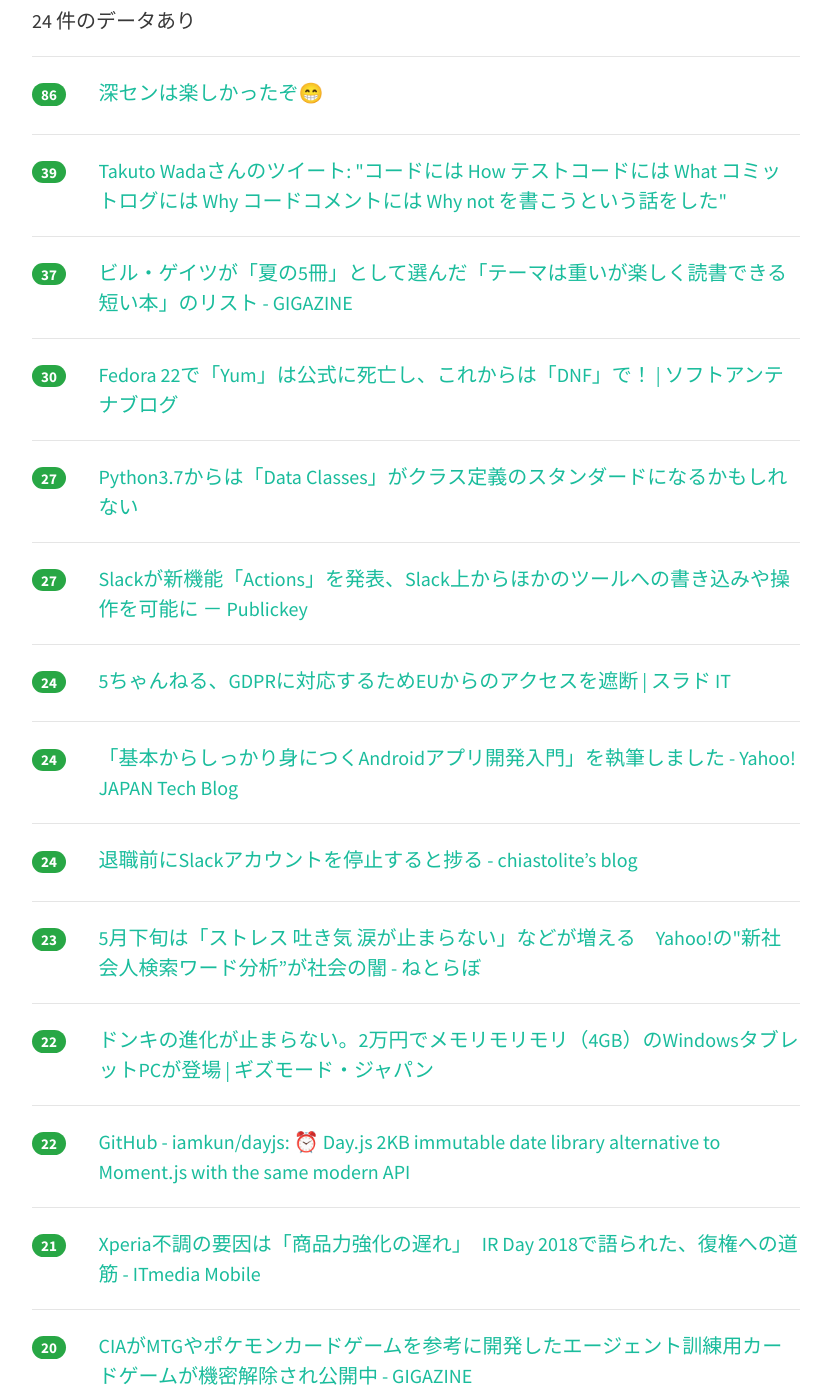
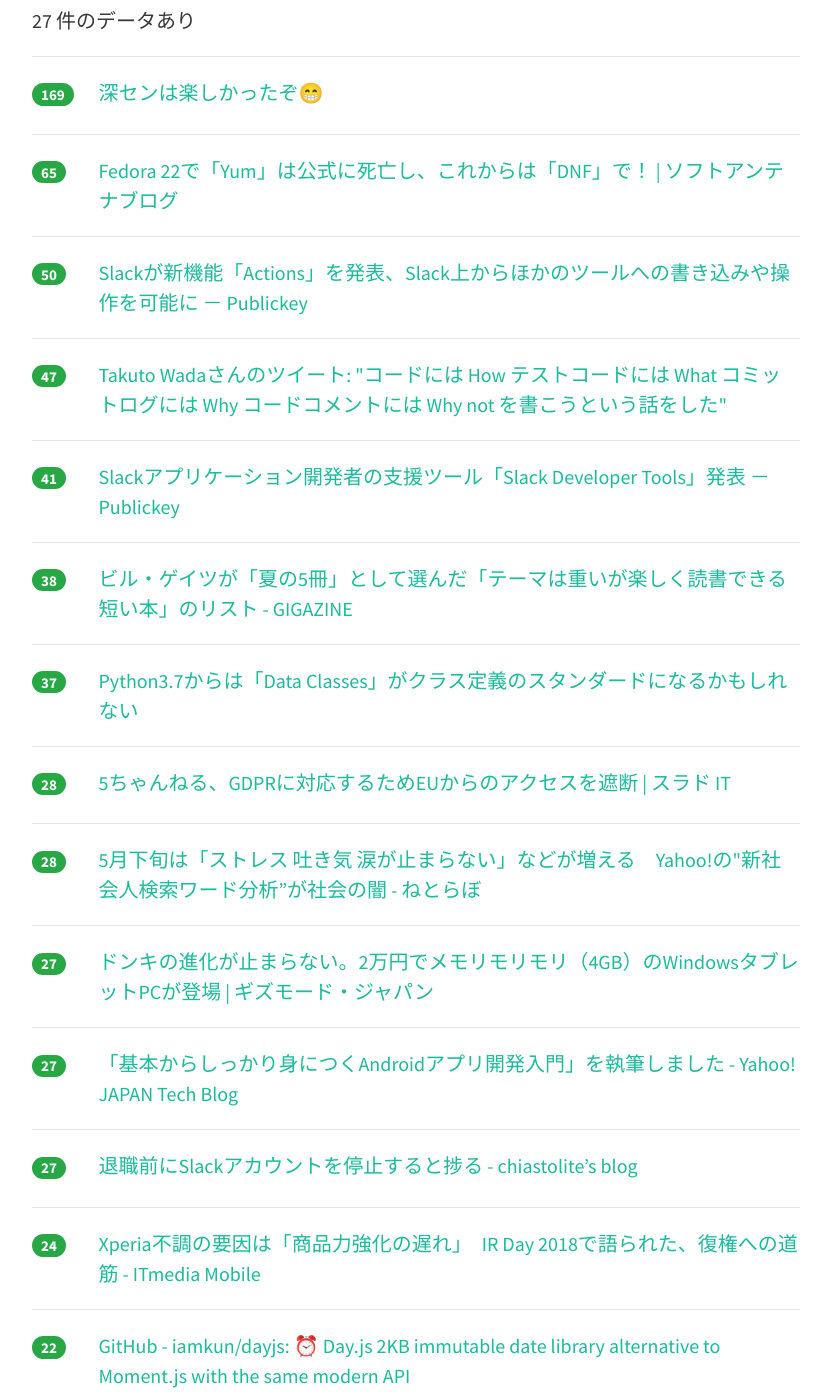
Before and after one commit to yatta47/hatena-matome-site, a Jekyll site: the page built from _posts/2018-05-23-hatena.md, in a window 1280 px wide and 1400 px high, scrolled down 317 px. Shown: the whole window, without its empty margins (224-1052 px from the left). Built offline with Jekyll 4.4.1, drawn with Linux system fonts in a browser that asks for light colours; nearby versions of some CDN libraries; some of the changed text lies outside the part shown.

Commit message:
Updated 2018-05-23

```diff
--- a/_posts/2018-05-23-hatena.md
+++ b/_posts/2018-05-23-hatena.md
@@ -1,64 +1,74 @@
 ---
 layout: post
 title:  "2018-05-23 はてぶIT"
-date:   2018-05-23 09:03:35
+date:   2018-05-23 10:02:46
 tags: [it-hotentry]
 ---
-24 件のデータあり
+27 件のデータあり
 
 <hr><div class="row">
-<div class="col-1"><span class="badge badge-pill badge-success h2">86</span></div>
+<div class="col-1"><span class="badge badge-pill badge-success h2">169</span></div>
 <div class="col-11"><a href='https://anond.hatelabo.jp/20180522233419' target='_blank'>深センは楽しかったぞ😁</a></div>
 </div>
 <hr>
 <div class="row">
-<div class="col-1"><span class="badge badge-pill badge-success h2">39</span></div>
+<div class="col-1"><span class="badge badge-pill badge-success h2">65</span></div>
+<div class="col-11"><a href='https://www.softantenna.com/wp/unix/yum-is-dead/' target='_blank'>Fedora 22で「Yum」は公式に死亡し、これからは「DNF」で！ | ソフトアンテナブログ</a></div>
+</div>
+<hr>
+<div class="row">
+<div class="col-1"><span class="badge badge-pill badge-success h2">50</span></div>
+<div class="col-11"><a href='https://www.publickey1.jp/blog/18/slackactionsslack.html' target='_blank'>Slackが新機能「Actions」を発表、Slack上からほかのツールへの書き込みや操作を可能に － Publickey</a></div>
+</div>
+<hr>
+<div class="row">
+<div class="col-1"><span class="badge badge-pill badge-success h2">47</span></div>
 <div class="col-11"><a href='http://twitter.com/t_wada/status/904916106153828352' target='_blank'>Takuto Wadaさんのツイート: "コードには How テストコードには What コミットログには Why コードコメントには Why not を書こうという話をした"</a></div>
 </div>
 <hr>
 <div class="row">
-<div class="col-1"><span class="badge badge-pill badge-success h2">37</span></div>
+<div class="col-1"><span class="badge badge-pill badge-success h2">41</span></div>
+<div class="col-11"><a href='https://www.publickey1.jp/blog/18/slackslack_developer_tools.html' target='_blank'>Slackアプリケーション開発者の支援ツール「Slack Developer Tools」発表 － Publickey</a></div>
+</div>
+<hr>
+<div class="row">
+<div class="col-1"><span class="badge badge-pill badge-success h2">38</span></div>
 <div class="col-11"><a href='https://gigazine.net/news/20180522-5-books-worth-reading-summer/' target='_blank'>ビル・ゲイツが「夏の5冊」として選んだ「テーマは重いが楽しく読書できる短い本」のリスト - GIGAZINE</a></div>
 </div>
 <hr>
 <div class="row">
-<div class="col-1"><span class="badge badge-pill badge-success h2">30</span></div>
-<div class="col-11"><a href='https://www.softantenna.com/wp/unix/yum-is-dead/' target='_blank'>Fedora 22で「Yum」は公式に死亡し、これからは「DNF」で！ | ソフトアンテナブログ</a></div>
+<div class="col-1"><span class="badge badge-pill badge-success h2">37</span></div>
+<div class="col-11"><a href='https://qiita.com/tag1216/items/13b032348c893667862a' target='_blank'>Python3.7からは「Data Classes」がクラス定義のスタンダードになるかもしれない</a></div>
+</div>
+<hr>
+<div class="row">
+<div class="col-1"><span class="badge badge-pill badge-success h2">28</span></div>
+<div class="col-11"><a href='https://it.srad.jp/story/18/05/22/0455238/' target='_blank'>5ちゃんねる、GDPRに対応するためEUからのアクセスを遮断 | スラド IT</a></div>
+</div>
+<hr>
+<div class="row">
+<div class="col-1"><span class="badge badge-pill badge-success h2">28</span></div>
+<div class="col-11"><a href='http://nlab.itmedia.co.jp/nl/articles/1805/22/news072.html' target='_blank'>5月下旬は「ストレス 吐き気 涙が止まらない」などが増える　Yahoo!の"新社会人検索ワード分析”が社会の闇 - ねとらぼ</a></div>
 </div>
 <hr>
 <div class="row">
 <div class="col-1"><span class="badge badge-pill badge-success h2">27</span></div>
-<div class="col-11"><a href='https://qiita.com/tag1216/items/13b032348c893667862a' target='_blank'>Python3.7からは「Data Classes」がクラス定義のスタンダードになるかもしれない</a></div>
+<div class="col-11"><a href='https://www.gizmodo.jp/2018/05/donki-pc-rm-f106-sr.html' target='_blank'>ドンキの進化が止まらない。2万円でメモリモリモリ（4GB）のWindowsタブレットPCが登場 | ギズモード・ジャパン</a></div>
 </div>
 <hr>
 <div class="row">
 <div class="col-1"><span class="badge badge-pill badge-success h2">27</span></div>
-<div class="col-11"><a href='https://www.publickey1.jp/blog/18/slackactionsslack.html' target='_blank'>Slackが新機能「Actions」を発表、Slack上からほかのツールへの書き込みや操作を可能に － Publickey</a></div>
+<div class="col-11"><a href='https://techblog.yahoo.co.jp/android/201805_kuroobi_book/' target='_blank'>「基本からしっかり身につくAndroidアプリ開発入門」を執筆しました - Yahoo! JAPAN Tech Blog</a></div>
+</div>
+<hr>
+<div class="row">
+<div class="col-1"><span class="badge badge-pill badge-success h2">27</span></div>
+<div class="col-11"><a href='https://chiastolite.hatenablog.com/entry/2018/05/22/163033' target='_blank'>退職前にSlackアカウントを停止すると捗る - chiastolite’s blog</a></div>
 </div>
 <hr>
 <div class="row">
 <div class="col-1"><span class="badge badge-pill badge-success h2">24</span></div>
-<div class="col-11"><a href='https://it.srad.jp/story/18/05/22/0455238/' target='_blank'>5ちゃんねる、GDPRに対応するためEUからのアクセスを遮断 | スラド IT</a></div>
-</div>
-<hr>
-<div class="row">
-<div class="col-1"><span class="badge badge-pill badge-success h2">24</span></div>
-<div class="col-11"><a href='https://techblog.yahoo.co.jp/android/201805_kuroobi_book/' target='_blank'>「基本からしっかり身につくAndroidアプリ開発入門」を執筆しました - Yahoo! JAPAN Tech Blog</a></div>
-</div>
-<hr>
-<div class="row">
-<div class="col-1"><span class="badge badge-pill badge-success h2">24</span></div>
-<div class="col-11"><a href='https://chiastolite.hatenablog.com/entry/2018/05/22/163033' target='_blank'>退職前にSlackアカウントを停止すると捗る - chiastolite’s blog</a></div>
-</div>
-<hr>
-<div class="row">
-<div class="col-1"><span class="badge badge-pill badge-success h2">23</span></div>
-<div class="col-11"><a href='http://nlab.itmedia.co.jp/nl/articles/1805/22/news072.html' target='_blank'>5月下旬は「ストレス 吐き気 涙が止まらない」などが増える　Yahoo!の"新社会人検索ワード分析”が社会の闇 - ねとらぼ</a></div>
-</div>
-<hr>
-<div class="row">
-<div class="col-1"><span class="badge badge-pill badge-success h2">22</span></div>
-<div class="col-11"><a href='https://www.gizmodo.jp/2018/05/donki-pc-rm-f106-sr.html' target='_blank'>ドンキの進化が止まらない。2万円でメモリモリモリ（4GB）のWindowsタブレットPCが登場 | ギズモード・ジャパン</a></div>
+<div class="col-11"><a href='http://www.itmedia.co.jp/mobile/articles/1805/22/news139.html' target='_blank'>Xperia不調の要因は「商品力強化の遅れ」　IR Day 2018で語られた、復権への道筋 - ITmedia Mobile</a></div>
 </div>
 <hr>
 <div class="row">
@@ -67,13 +77,18 @@ tags: [it-hotentry]
 </div>
 <hr>
 <div class="row">
+<div class="col-1"><span class="badge badge-pill badge-success h2">22</span></div>
+<div class="col-11"><a href='https://gigazine.net/news/20180522-cia-card-game-collection-deck/' target='_blank'>CIAがMTGやポケモンカードゲームを参考に開発したエージェント訓練用カードゲームが機密解除され公開中 - GIGAZINE</a></div>
+</div>
+<hr>
+<div class="row">
 <div class="col-1"><span class="badge badge-pill badge-success h2">21</span></div>
-<div class="col-11"><a href='http://www.itmedia.co.jp/mobile/articles/1805/22/news139.html' target='_blank'>Xperia不調の要因は「商品力強化の遅れ」　IR Day 2018で語られた、復権への道筋 - ITmedia Mobile</a></div>
+<div class="col-11"><a href='http://jp.gamesindustry.biz/article/1805/18051802/' target='_blank'>コスパは最強，Oculus GoはモバイルVRを普及させるか？ - GamesIndustry.biz Japan Edition</a></div>
 </div>
 <hr>
 <div class="row">
 <div class="col-1"><span class="badge badge-pill badge-success h2">20</span></div>
-<div class="col-11"><a href='https://gigazine.net/news/20180522-cia-card-game-collection-deck/' target='_blank'>CIAがMTGやポケモンカードゲームを参考に開発したエージェント訓練用カードゲームが機密解除され公開中 - GIGAZINE</a></div>
+<div class="col-11"><a href='https://prtimes.jp/main/html/rd/p/000000815.000004612.html' target='_blank'>Amazon、東京のオフィスを拡張、コーポレート職および技術職で新たに1,000人を追加採用｜アマゾンジャパン合同会社のプレスリリース</a></div>
 </div>
 <hr>
 <div class="row">
@@ -93,11 +108,6 @@ tags: [it-hotentry]
 <hr>
 <div class="row">
 <div class="col-1"><span class="badge badge-pill badge-success h2">18</span></div>
-<div class="col-11"><a href='https://prtimes.jp/main/html/rd/p/000000815.000004612.html' target='_blank'>Amazon、東京のオフィスを拡張、コーポレート職および技術職で新たに1,000人を追加採用｜アマゾンジャパン合同会社のプレスリリース</a></div>
-</div>
-<hr>
-<div class="row">
-<div class="col-1"><span class="badge badge-pill badge-success h2">18</span></div>
 <div class="col-11"><a href='https://gadget.axelmedia.info/google-home%E6%9C%80%E5%88%9D%E3%81%AE%E8%A8%AD%E5%AE%9A/' target='_blank'>これは便利！ Google Homeを買ったら、まず最初に設定すること | Axel Gadgets</a></div>
 </div>
 <hr>
@@ -107,17 +117,12 @@ tags: [it-hotentry]
 </div>
 <hr>
 <div class="row">
-<div class="col-1"><span class="badge badge-pill badge-success h2">17</span></div>
-<div class="col-11"><a href='https://www.publickey1.jp/blog/18/slackslack_developer_tools.html' target='_blank'>Slackアプリケーション開発者の支援ツール「Slack Developer Tools」発表 － Publickey</a></div>
+<div class="col-1"><span class="badge badge-pill badge-success h2">15</span></div>
+<div class="col-11"><a href='https://www.publickey1.jp/blog/18/slackbotslackblock_kit_builder.html' target='_blank'>Slack、BotやSlackアプリなどのメッセージ表示をリッチ化する「Block Kit Builder」発表 － Publickey</a></div>
 </div>
 <hr>
 <div class="row">
-<div class="col-1"><span class="badge badge-pill badge-success h2">15</span></div>
-<div class="col-11"><a href='http://jp.gamesindustry.biz/article/1805/18051802/' target='_blank'>コスパは最強，Oculus GoはモバイルVRを普及させるか？ - GamesIndustry.biz Japan Edition</a></div>
-</div>
-<hr>
-<div class="row">
-<div class="col-1"><span class="badge badge-pill badge-success h2">13</span></div>
+<div class="col-1"><span class="badge badge-pill badge-success h2">14</span></div>
 <div class="col-11"><a href='http://www.4gamer.net/games/023/G002318/20180518045/' target='_blank'>「Razer Blade」がフルモデルチェンジ。Razerは「世界最小の15.6型ゲーマー向けノートPC」と謳う - 4Gamer.net</a></div>
 </div>
 <hr>
@@ -126,3 +131,13 @@ tags: [it-hotentry]
 <div class="col-11"><a href='https://capitalp.jp/2018/05/22/how-wordpress-changed-by-gdpr/' target='_blank'>WordPress 4.9.6のGDPR導入でなにが変わったのか - Capital P</a></div>
 </div>
 <hr>
+<div class="row">
+<div class="col-1"><span class="badge badge-pill badge-success h2">13</span></div>
+<div class="col-11"><a href='https://togetter.com/li/1229967' target='_blank'>「弁護士が最初に配慮をお願いしていた日大選手の顔のアップの写真は一枚も使用せず、余計な編集はせずに陳述書をそのまま見せてくれるベースボール・マガジン社さん」 - Togetter</a></div>
+</div>
+<hr>
+<div class="row">
+<div class="col-1"><span class="badge badge-pill badge-success h2">12</span></div>
+<div class="col-11"><a href='https://lacolaco.hatenablog.com/entry/2018/05/22/194805' target='_blank'>BLoCパターンをAngularで理解する - lacolaco</a></div>
+</div>
+<hr>
```
